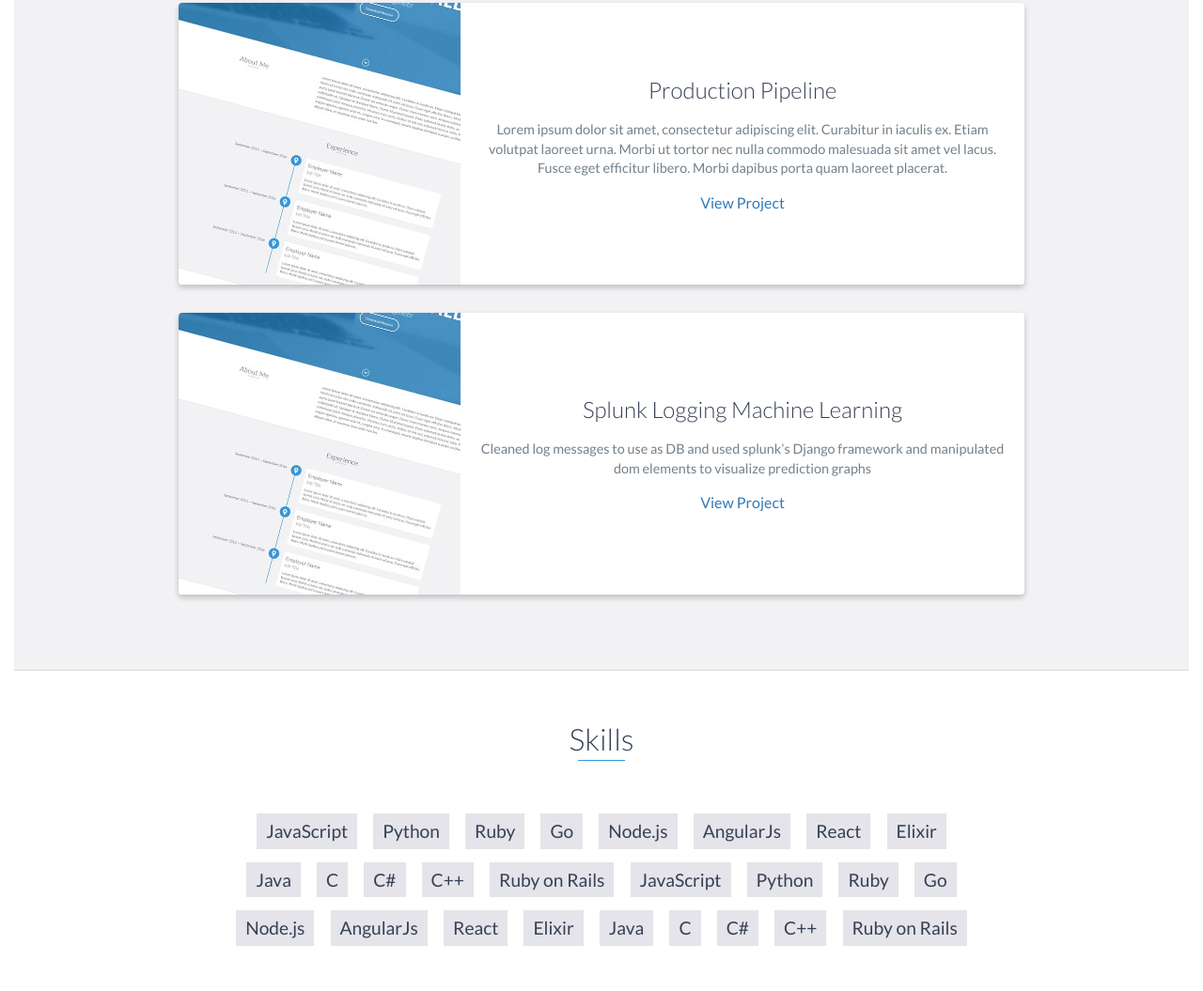
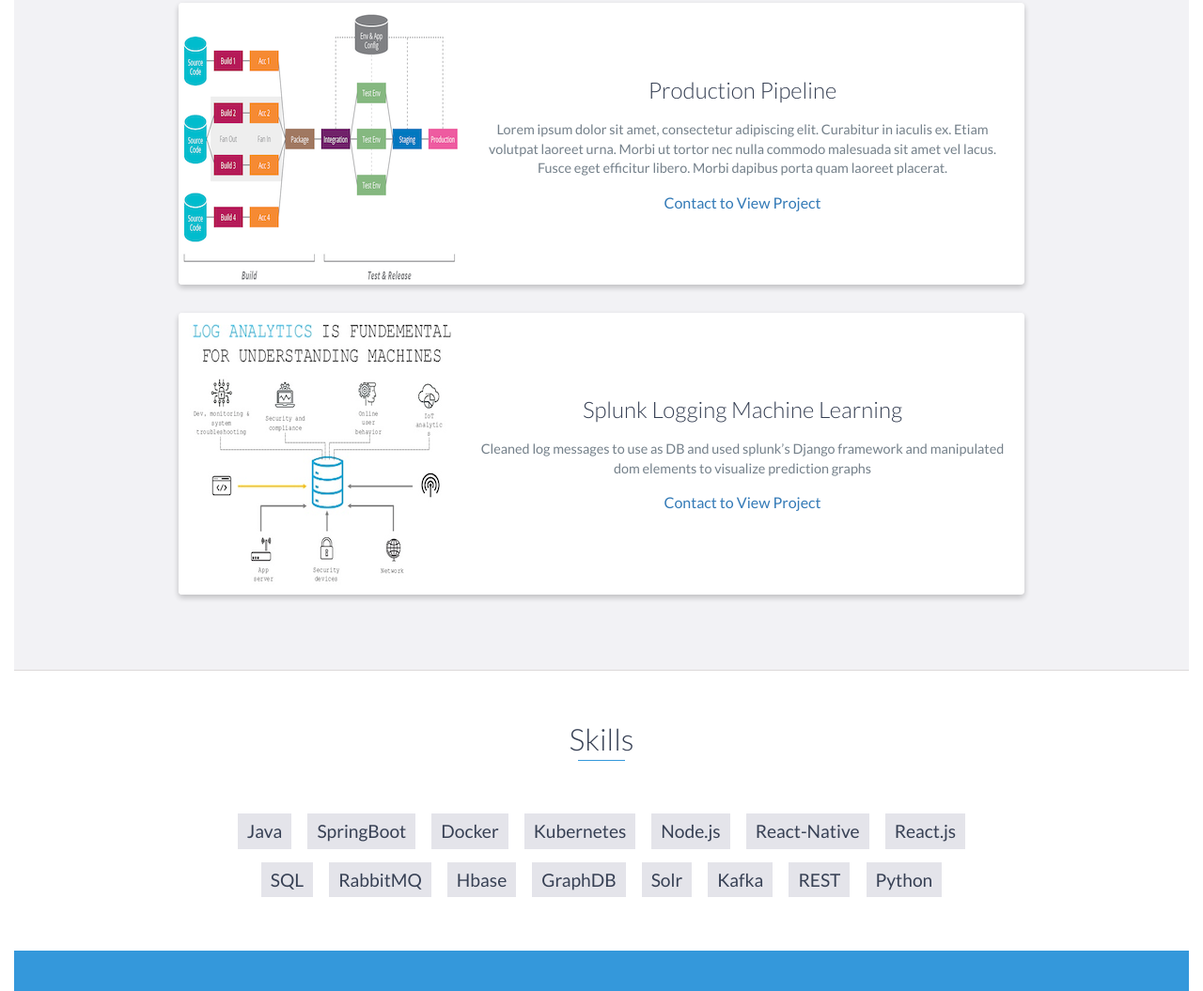
Before and after one commit to imranyousuf/imranyousuf.github.io, a website: page index.html in a window 1280 px wide. Shown: the part 5723-6778 px from the top of the page at 94% size. Drawn offline with nearby package versions, Linux system fonts and the light colour scheme.

Commit message:
More on projects and jobs later

```diff
--- a/index.html
+++ b/index.html
@@ -50,7 +50,7 @@
         <div id="lead-content">
             <h1>Imran Yousuf</h1>
             <h2>Engineering Leader</h2>
-            <a href="#" class="btn-rounded-white">Download Resume</a>
+            <a href="http://imyousuf.com/resources/resume_imran.pdf" target="_blank" class="btn-rounded-white">Download Resume</a>
         </div>
         <!-- End #lead-content -->
 
@@ -292,7 +292,7 @@
                         <p>
                             Lorem ipsum dolor sit amet, consectetur adipiscing elit. Curabitur in iaculis ex. Etiam volutpat laoreet urna. Morbi ut tortor nec nulla commodo malesuada sit amet vel lacus. Fusce eget efficitur libero. Morbi dapibus porta quam laoreet placerat.
                         </p>
-                        <a href="#">View Project</a>
+                        <a href="#contact">Contact to View Project</a>
                     </div>
                     <!-- End .project-info -->
                 </div>
@@ -300,7 +300,7 @@
 
                 <div class="project shadow-large">
                         <div class="project-image">
-                            <img src="images/social-graph.jpg" />
+                            <img src="images/mainGraph.png" />
                         </div>
                         <!-- End .project-image -->
                         <div class="project-info">
@@ -308,7 +308,7 @@
                             <p>
                                 Lorem ipsum dolor sit amet, consectetur adipiscing elit. Curabitur in iaculis ex. Etiam volutpat laoreet urna. Morbi ut tortor nec nulla commodo malesuada sit amet vel lacus. Fusce eget efficitur libero. Morbi dapibus porta quam laoreet placerat.
                             </p>
-                            <a href="#">View Project</a>
+                            <a href="#contact">Contact to View Project</a>
                         </div>
                         <!-- End .project-info -->
                     </div>
@@ -325,7 +325,7 @@
                                 <p>
                                     Lorem ipsum dolor sit amet, consectetur adipiscing elit. Curabitur in iaculis ex. Etiam volutpat laoreet urna. Morbi ut tortor nec nulla commodo malesuada sit amet vel lacus. Fusce eget efficitur libero. Morbi dapibus porta quam laoreet placerat.
                                 </p>
-                                <a href="#">View Project</a>
+                                <a href="#contact">Contact to View Project</a>
                             </div>
                             <!-- End .project-info -->
                         </div>
@@ -343,7 +343,7 @@
                                     <p>
                                         Steaming APIs sit amet, consectetur adipiscing elit. Curabitur in iaculis ex. Etiam volutpat laoreet urna. Morbi ut tortor nec nulla commodo malesuada sit amet vel lacus. Fusce eget efficitur libero. Morbi dapibus porta quam laoreet placerat.
                                     </p>
-                                    <a href="#">View Project</a>
+                                    <a href="#contact">Contact to View Project</a>
                                 </div>
                                 <!-- End .project-info -->
                             </div>
@@ -361,7 +361,7 @@
                                         <p>
                                             Lorem ipsum dolor sit amet, consectetur adipiscing elit. Curabitur in iaculis ex. Etiam volutpat laoreet urna. Morbi ut tortor nec nulla commodo malesuada sit amet vel lacus. Fusce eget efficitur libero. Morbi dapibus porta quam laoreet placerat.
                                         </p>
-                                        <a href="#">View Project</a>
+                                        <a href="#contact">Contact to View Project</a>
                                     </div>
                                     <!-- End .project-info -->
                                 </div>
@@ -371,7 +371,7 @@
 
                                 <div class="project shadow-large">
                                         <div class="project-image">
-                                            <img src="images/project.jpg" />
+                                            <img src="images/pipeline.png" />
                                         </div>
                                         <!-- End .project-image -->
                                         <div class="project-info">
@@ -379,7 +379,7 @@
                                             <p>
                                                 Lorem ipsum dolor sit amet, consectetur adipiscing elit. Curabitur in iaculis ex. Etiam volutpat laoreet urna. Morbi ut tortor nec nulla commodo malesuada sit amet vel lacus. Fusce eget efficitur libero. Morbi dapibus porta quam laoreet placerat.
                                             </p>
-                                            <a href="#">View Project</a>
+                                            <a href="#contact">Contact to View Project</a>
                                         </div>
                                         <!-- End .project-info -->
                                     </div>
@@ -389,7 +389,7 @@
 
                                     <div class="project shadow-large">
                                             <div class="project-image">
-                                                <img src="images/project.jpg" />
+                                                <img src="images/machine.png" />
                                             </div>
                                             <!-- End .project-image -->
                                             <div class="project-info">
@@ -399,7 +399,7 @@
                                                         used splunk’s Django framework and
                                                         manipulated dom elements to
                                                         visualize prediction graphs                                                </p>
-                                                <a href="#">View Project</a>
+                                                <a href="#contact">Contact to View Project</a>
                                             </div>
                                             <!-- End .project-info -->
                                         </div>
@@ -412,32 +412,22 @@
     <div id="skills">
         <h2 class="heading">Skills</h2>
         <ul>
-            <li>JavaScript</li>
+            <li>Java</li>
+            <li>SpringBoot</li>
+            <li>Docker</li>
+            <li>Kubernetes</li>
+            <li>Node.js</li>
+            <li>React-Native</li>
+            <li>React.js</li>
+            <li>SQL</li>
+            <li>RabbitMQ</li>
+            <li>Hbase</li>
+            <li>GraphDB</li>
+            <li>Solr</li>
+            <li>Kafka</li>
+            <li>REST</li>
             <li>Python</li>
-            <li>Ruby</li>
-            <li>Go</li>
-            <li>Node.js</li>
-            <li>AngularJs</li>
-            <li>React</li>
-            <li>Elixir</li>
-            <li>Java</li>
-            <li>C</li>
-            <li>C#</li>
-            <li>C++</li>
-            <li>Ruby on Rails</li>
-            <li>JavaScript</li>
-            <li>Python</li>
-            <li>Ruby</li>
-            <li>Go</li>
-            <li>Node.js</li>
-            <li>AngularJs</li>
-            <li>React</li>
-            <li>Elixir</li>
-            <li>Java</li>
-            <li>C</li>
-            <li>C#</li>
-            <li>C++</li>
-            <li>Ruby on Rails</li>
+
         </ul>
     </div>
     <!-- End #skills -->
@@ -472,19 +462,19 @@
                 <div class="col-sm-5 social">
                     <ul>
                         <li>
-                            <a href="https://github.com/" target="_blank"><i class="fa fa-github" aria-hidden="true"></i></a>
+                            <a href="https://github.com/imranyousuf" target="_blank"><i class="fa fa-github" aria-hidden="true"></i></a>
                         </li>
                         <li>
                             <a href="https://stackoverflow.com/" target="_blank"><i class="fa fa-stack-overflow" aria-hidden="true"></i></a>
                         </li>
                         <li>
-                            <a href="https://linkedin.com/" target="_blank"><i class="fa fa-linkedin" aria-hidden="true"></i></a>
+                            <a href="https://www.linkedin.com/in/imranmyousuf/" target="_blank"><i class="fa fa-linkedin" aria-hidden="true"></i></a>
                         </li>
                         <li>
-                            <a href="https://www.facebook.com/" target="_blank"><i class="fa fa-facebook" aria-hidden="true"></i></a>
+                            <a href="https://www.facebook.com/imyousuf" target="_blank"><i class="fa fa-facebook" aria-hidden="true"></i></a>
                         </li>
                         <li>
-                            <a href="https://twitter.com/" target="_blank"><i class="fa fa-twitter" aria-hidden="true"></i></a>
+                            <a href="https://twitter.com/imranusup" target="_blank"><i class="fa fa-twitter" aria-hidden="true"></i></a>
                         </li>
                         <li>
                             <a href="https://plus.google.com/" target="_blank"><i class="fa fa-google-plus" aria-hidden="true"></i></a>
```
Also changed, not shown: images/graph.jpg (added), images/machine.png (added), images/mainGraph.png (added), images/pipeline.png (added).
